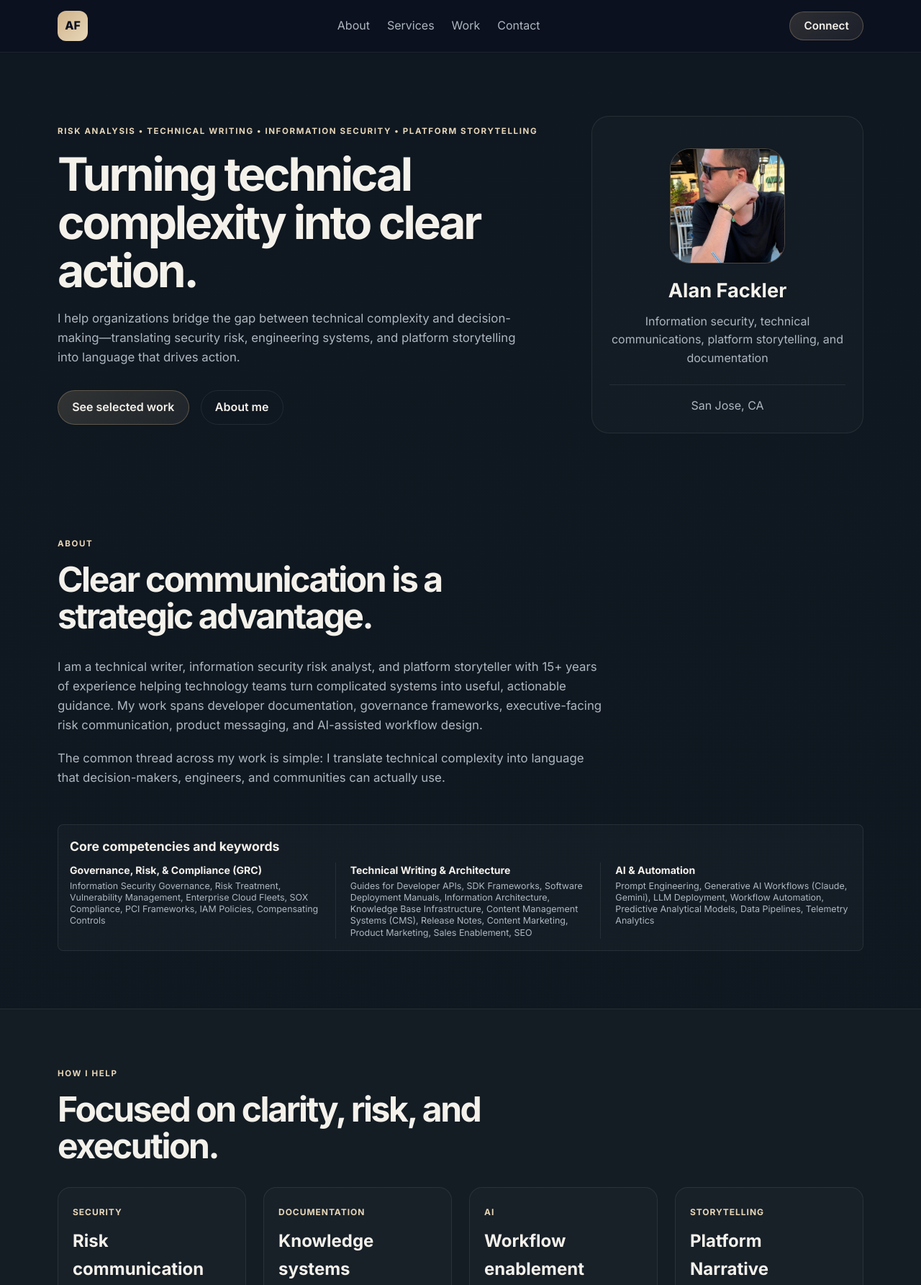
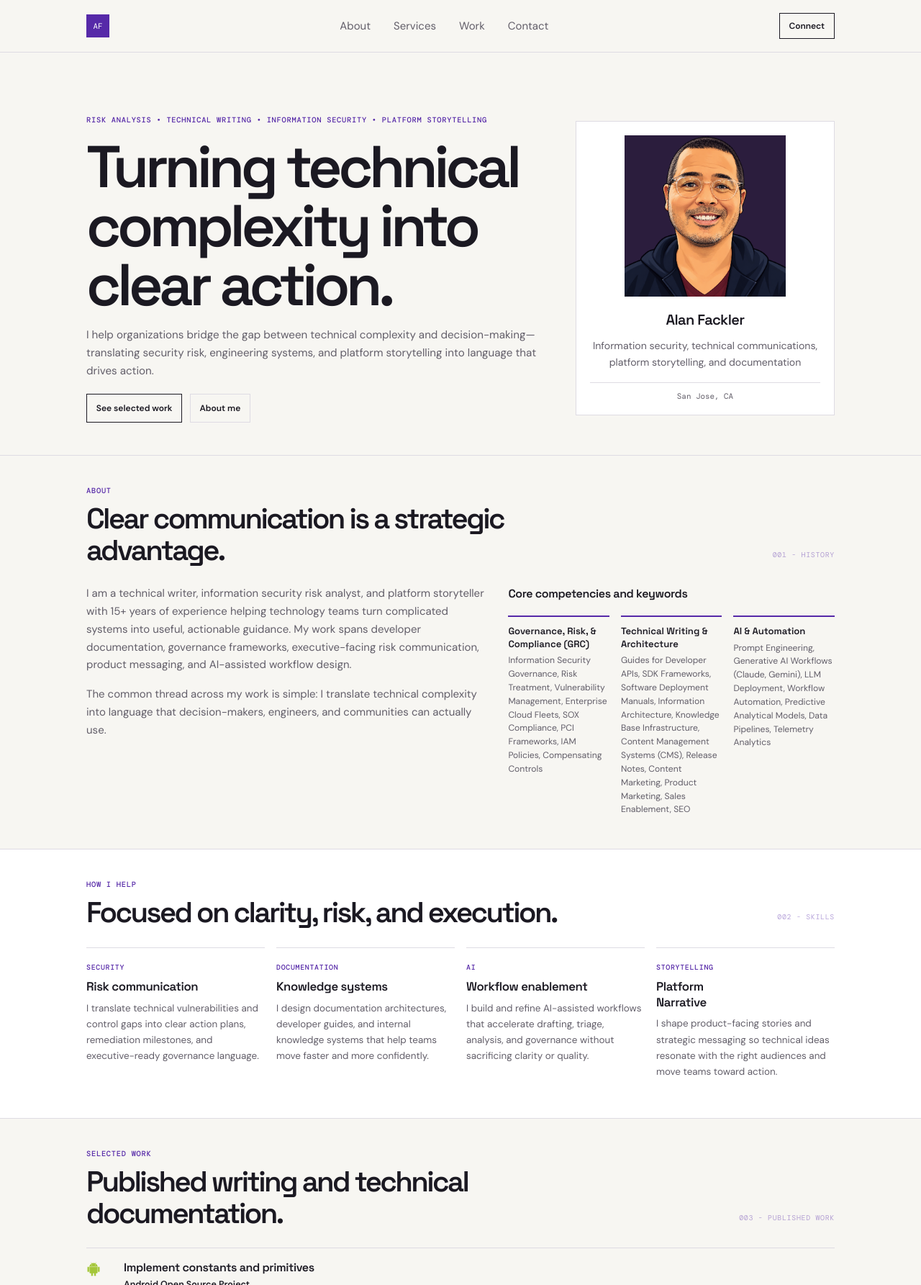
Before and after one commit to writenotleft14-art/portfolio, a plain HTML site: page index.html in a window 1280 px wide. Shown: the top 1785 px of the page at 72% size. Drawn offline with nearby package versions, Linux system fonts and the light colour scheme.

Commit message:
Match portfolio to résumé visual style
Co-authored-by: Copilot <223556219+Copilot@users.noreply.github.com>

```diff
--- a/index.html
+++ b/index.html
@@ -11,7 +11,7 @@
     <link rel="preconnect" href="https://fonts.googleapis.com" />
     <link rel="preconnect" href="https://fonts.gstatic.com" crossorigin />
     <link
-      href="https://fonts.googleapis.com/css2?family=Inter:wght@400;500;600;700;800&display=swap"
+      href="https://fonts.googleapis.com/css2?family=DM+Mono:wght@400;500&family=DM+Sans:wght@400;500;600;700&family=Space+Grotesk:wght@400;500;600;700&display=swap"
       rel="stylesheet"
     />
     <link rel="stylesheet" href="style.css" />
@@ -49,7 +49,7 @@
             <div class="avatar-wrap">
               <img
                 class="avatar"
-                src="67422538_10156307865826881_8074453493307408384_n.jpg"
+                src="alan-fackler-portrait.png"
                 alt="Alan Fackler"
               />
             </div>
@@ -65,8 +65,11 @@
       <section id="about" class="section">
         <div class="container">
           <div class="section-heading">
+            <div class="section-title">
               <p class="eyebrow">About</p>
               <h2>Clear communication is a strategic advantage.</h2>
+            </div>
+            <span class="section-code" aria-hidden="true">001 - history</span>
           </div>
 
           <div class="about-grid">
@@ -101,8 +104,11 @@
       <section id="services" class="section section-alt">
         <div class="container">
           <div class="section-heading">
+            <div class="section-title">
               <p class="eyebrow">How I help</p>
               <h2>Focused on clarity, risk, and execution.</h2>
+            </div>
+            <span class="section-code" aria-hidden="true">002 - skills</span>
           </div>
 
           <div class="project-grid">
@@ -152,8 +158,11 @@
       <section id="work" class="section">
         <div class="container">
           <div class="section-heading">
+            <div class="section-title">
               <p class="eyebrow">Selected work</p>
               <h2>Published writing and technical documentation.</h2>
+            </div>
+            <span class="section-code" aria-hidden="true">003 - published work</span>
           </div>
 
           <div class="timeline">
@@ -295,8 +304,9 @@
 
     <footer id="contact" class="site-footer">
       <div class="container footer-grid">
-        <div>
+        <div class="footer-heading">
           <p class="eyebrow">Let’s connect</p>
+          <span class="section-code" aria-hidden="true">004 - contacts</span>
         </div>
         <div class="contact-links">
           <a href="mailto:writenotleft14@gmail.com">writenotleft14@gmail.com</a>
--- a/style.css
+++ b/style.css
@@ -1,15 +1,15 @@
 :root {
-  --bg: #101820;
-  --bg-soft: #141f2b;
-  --panel: #152331;
-  --panel-strong: #1b2a3a;
-  --card: rgba(255, 255, 255, 0.025);
-  --text: #f4f1eb;
-  --muted: #aeb7c0;
-  --line: rgba(255, 255, 255, 0.08);
-  --accent: #d0b38c;
-  --accent-2: #e7d7b8;
-  --shadow: 0 20px 40px rgba(9, 14, 20, 0.28);
+  color-scheme: light;
+  --paper: #f7f6f2;
+  --white: #fff;
+  --ink: #1b1922;
+  --muted: #625e69;
+  --line: #dedbe3;
+  --violet: #5629a8;
+  --violet-dark: #2b1d3d;
+  --mono: "DM Mono", "Courier New", monospace;
+  --sans: "DM Sans", Arial, sans-serif;
+  --display: "Space Grotesk", Arial, sans-serif;
 }
 
 * {
@@ -22,10 +22,11 @@ html {
 
 body {
   margin: 0;
-  font-family: "Inter", sans-serif;
-  background: linear-gradient(180deg, #0f1720 0%, #101820 100%);
-  color: var(--text);
-  line-height: 1.6;
+  background: var(--paper);
+  color: var(--ink);
+  font-family: var(--sans);
+  font-size: 15px;
+  line-height: 1.65;
 }
 
 a {
@@ -33,233 +34,251 @@ a {
   text-decoration: none;
 }
 
+a:focus-visible {
+  outline: 3px solid var(--violet);
+  outline-offset: 3px;
+}
+
 img {
+  display: block;
   max-width: 100%;
-  display: block;
 }
 
 .container {
-  width: min(1120px, calc(100% - 2rem));
-  margin: 0 auto;
+  width: min(1040px, calc(100% - 64px));
+  margin-inline: auto;
 }
 
 .site-header {
   position: sticky;
   top: 0;
   z-index: 10;
-  backdrop-filter: blur(14px);
-  background: rgba(11, 16, 32, 0.7);
   border-bottom: 1px solid var(--line);
+  background: rgba(247, 246, 242, 0.96);
+  backdrop-filter: blur(12px);
 }
 
 .nav {
   display: flex;
+  min-height: 72px;
   align-items: center;
   justify-content: space-between;
-  min-height: 72px;
-  gap: 1rem;
+  gap: 1.5rem;
 }
 
 .brand {
-  display: inline-flex;
-  align-items: center;
-  justify-content: center;
-  width: 42px;
-  height: 42px;
-  border-radius: 12px;
-  background: linear-gradient(135deg, var(--accent), var(--accent-2));
-  color: #0b1020;
-  font-weight: 800;
+  display: grid;
+  width: 32px;
+  aspect-ratio: 1;
+  place-items: center;
+  background: var(--violet);
+  color: var(--white);
+  font: 400 0.68rem var(--mono);
 }
 
 .nav-links {
   display: flex;
   align-items: center;
-  gap: 1.5rem;
+  gap: clamp(1rem, 3vw, 2rem);
   color: var(--muted);
 }
 
-.nav-links a {
+.nav-links a,
+.contact-links a {
   transition: color 0.2s ease;
 }
 
 .nav-links a:hover,
-.nav-links a:focus-visible {
-  color: var(--text);
+.nav-links a:focus-visible,
+.contact-links a:hover,
+.contact-links a:focus-visible {
+  color: var(--violet);
 }
 
 .button {
   display: inline-flex;
+  min-height: 40px;
   align-items: center;
   justify-content: center;
-  min-height: 48px;
-  padding: 0 1.2rem;
-  border-radius: 999px;
-  border: 1px solid rgba(208, 179, 140, 0.3);
-  background: linear-gradient(135deg, rgba(208, 179, 140, 0.18), rgba(231, 215, 184, 0.08));
-  color: var(--text);
-  font-weight: 600;
-  box-shadow: none;
-  transition: transform 0.2s ease, border-color 0.2s ease;
+  padding: 0.55rem 0.8rem;
+  border: 1px solid var(--ink);
+  border-radius: 0;
+  background: transparent;
+  color: var(--ink);
+  font: 600 0.75rem var(--sans);
+  cursor: pointer;
+  transition: border-color 0.2s ease, color 0.2s ease;
 }
 
 .button:hover,
 .button:focus-visible {
-  transform: translateY(-1px);
-  border-color: rgba(208, 179, 140, 0.5);
+  border-color: var(--violet);
+  color: var(--violet);
 }
 
 .button-small {
-  min-height: 40px;
-  font-size: 0.95rem;
+  min-height: 36px;
 }
 
 .button-secondary {
-  background: transparent;
   border-color: var(--line);
-  box-shadow: none;
 }
 
 .hero {
-  padding: 5.5rem 0 4rem;
+  padding-block: clamp(3.2rem, 7vw, 5.3rem) 2.8rem;
+  border-bottom: 1px solid var(--line);
 }
 
 .hero-grid {
   display: grid;
-  grid-template-columns: 1.3fr 0.7fr;
+  grid-template-columns: minmax(0, 1.35fr) minmax(250px, 0.8fr);
   align-items: center;
-  gap: 2.5rem;
+  gap: clamp(1.2rem, 4vw, 2.4rem);
+}
+
+.hero-copy {
+  min-width: 0;
+}
+
+.eyebrow,
+.section-code,
+.project-tag,
+.footer-bottom {
+  font-family: var(--mono);
+  text-transform: uppercase;
+  letter-spacing: 0.07em;
 }
 
 .eyebrow {
   margin: 0 0 1rem;
-  color: var(--accent-2);
-  font-size: 0.72rem;
-  font-weight: 700;
-  letter-spacing: 0.14em;
-  text-transform: uppercase;
+  color: var(--violet);
+  font-size: 0.65rem;
+  font-weight: 500;
 }
 
 .hero-copy h1,
-.section-heading h2,
-.site-footer h2 {
+.section-heading h2 {
   margin: 0;
-  letter-spacing: -0.05em;
-  line-height: 1.05;
+  font-family: var(--display);
+  font-weight: 600;
+  letter-spacing: -0.065em;
+  line-height: 1;
 }
 
 .hero-copy h1 {
-  font-size: clamp(2.8rem, 5vw, 5rem);
-  max-width: 620px;
+  max-width: 680px;
+  font-size: clamp(3.2rem, 6.4vw, 5.2rem);
 }
 
 .hero-text {
-  max-width: 640px;
-  margin-top: 1.25rem;
+  max-width: 790px;
+  margin: 1rem 0 0;
   color: var(--muted);
-  font-size: 1.05rem;
+  font-size: 0.95rem;
 }
 
 .hero-actions {
   display: flex;
   flex-wrap: wrap;
-  gap: 1rem;
-  margin-top: 2rem;
-}
-
-.mini-stats {
-  list-style: none;
-  display: flex;
-  flex-wrap: wrap;
-  gap: 1.75rem;
-  padding: 0;
-  margin: 2rem 0 0;
-}
-
-.mini-stats li {
-  display: flex;
-  flex-direction: column;
-  gap: 0.15rem;
-}
-
-.mini-stats strong {
-  font-size: 1.5rem;
-}
-
-.mini-stats span {
-  color: var(--muted);
-  font-size: 0.8rem;
+  gap: 0.65rem;
+  margin-top: 1.2rem;
 }
 
 .hero-card {
-  position: relative;
-  background: rgba(255, 255, 255, 0.02);
+  width: min(100%, 360px);
+  justify-self: end;
+  padding: 1.2rem;
   border: 1px solid var(--line);
-  border-radius: 24px;
-  padding: 1.5rem;
-  box-shadow: none;
+  background: var(--white);
 }
 
 .avatar-wrap {
   display: flex;
+  width: 70%;
+  max-width: 224px;
+  aspect-ratio: 1;
+  align-items: flex-end;
   justify-content: center;
-  margin: 1.25rem 0 1rem;
+  margin: 0 auto 1rem;
+  overflow: hidden;
+  background: var(--violet-dark);
 }
 
 .avatar {
-  width: 160px;
-  height: 160px;
-  border-radius: 28px;
-  object-fit: cover;
-  object-position: center 30%;
-  border: 1px solid rgba(208, 179, 140, 0.3);
-  box-shadow: none;
+  width: 100%;
+  height: 100%;
+  object-fit: contain;
+  object-position: center bottom;
 }
 
 .hero-card h2 {
   margin: 0;
-  font-size: 1.7rem;
+  font-family: var(--display);
+  font-size: 1.25rem;
+  font-weight: 600;
+  letter-spacing: -0.03em;
   text-align: center;
 }
 
 .hero-card p {
   margin: 0.5rem 0 0;
   color: var(--muted);
+  font-size: 0.88rem;
   text-align: center;
 }
 
 .profile-details {
-  display: grid;
-  gap: 0.5rem;
-  margin-top: 1.5rem;
-  padding-top: 1rem;
+  margin-top: 1rem;
+  padding-top: 0.7rem;
   border-top: 1px solid var(--line);
   color: var(--muted);
+  font: 0.68rem var(--mono);
   text-align: center;
 }
 
 .section {
-  padding: 5rem 0;
+  padding-block: 2.5rem 2.8rem;
 }
 
 .section-alt {
-  background: rgba(255, 255, 255, 0.02);
-  border-top: 1px solid var(--line);
-  border-bottom: 1px solid var(--line);
+  border-block: 1px solid var(--line);
+  background: var(--white);
 }
 
 .section-heading {
-  margin-bottom: 2rem;
+  display: flex;
+  align-items: flex-end;
+  justify-content: space-between;
+  gap: 2rem;
+  margin-bottom: 1.6rem;
+}
+
+.section-title {
+  min-width: 0;
+}
+
+.section-heading .eyebrow {
+  margin-bottom: 0.55rem;
 }
 
 .section-heading h2 {
-  font-size: clamp(2rem, 4vw, 3rem);
-  max-width: 620px;
+  max-width: 760px;
+  font-size: clamp(1.7rem, 4vw, 2.5rem);
+  line-height: 1.1;
+}
+
+.section-code {
+  margin: 0 0 0.45rem;
+  color: var(--violet);
+  font-size: 0.62rem;
+  opacity: 0.42;
+  white-space: nowrap;
 }
 
 .about-grid {
   display: grid;
-  grid-template-columns: 1fr;
+  grid-template-columns: minmax(0, 1.1fr) minmax(0, 0.9fr);
+  align-items: start;
   gap: 2rem;
 }
 
@@ -268,241 +287,278 @@ img {
 }
 
 .about-grid p {
+  margin: 0 0 1rem;
   color: var(--muted);
-  font-size: 1.05rem;
-  margin: 0 0 1.2rem;
 }
 
 .skills-panel {
   display: grid;
   grid-template-columns: repeat(3, minmax(0, 1fr));
-  column-gap: 1.25rem;
-  background: var(--card);
-  border: 1px solid var(--line);
-  border-radius: 8px;
-  padding: 1rem;
+  gap: 1rem;
 }
 
-.skills-panel h3 {
+.skills-panel > h3 {
   grid-column: 1 / -1;
-  margin-top: 0;
-  margin-bottom: 0.5rem;
-  font-size: 1.1rem;
-}
-
-.tag-list {
-  display: flex;
-  flex-wrap: wrap;
-  gap: 0.75rem;
+  margin: 0;
+  font-family: var(--display);
+  font-size: 1rem;
+  font-weight: 600;
+  letter-spacing: -0.025em;
 }
 
 .competency-group {
-  padding-top: 0;
-  margin-top: 0;
-  border-top: 0;
-}
-
-.competency-group + .competency-group {
-  padding-left: 1.25rem;
-  border-left: 1px solid var(--line);
+  padding-top: 0.7rem;
+  border-top: 2px solid var(--violet);
 }
 
 .competency-group h4 {
-  margin: 0 0 0.15rem;
-  font-size: 0.88rem;
+  margin: 0 0 0.3rem;
+  font-family: var(--display);
+  font-size: 0.82rem;
+  font-weight: 600;
+  line-height: 1.35;
 }
 
 .competency-group p {
   margin: 0;
-  font-size: 0.78rem;
-  line-height: 1.3;
+  color: var(--muted);
+  font-size: 0.76rem;
+  line-height: 1.55;
 }
 
 .project-grid {
   display: grid;
   grid-template-columns: repeat(4, minmax(0, 1fr));
-  gap: 1.5rem;
+  gap: 1rem;
 }
 
 .project-card {
-  background: rgba(255, 255, 255, 0.02);
-  border: 1px solid var(--line);
-  border-radius: 18px;
-  overflow: hidden;
-  transition: transform 0.2s ease, border-color 0.2s ease;
+  min-width: 0;
+  border-top: 1px solid var(--line);
+  transition: border-color 0.2s ease;
 }
 
 .project-card:hover {
-  transform: translateY(-4px);
-  border-color: rgba(124, 156, 255, 0.5);
+  border-color: var(--violet);
 }
 
 .project-content {
-  padding: 1.25rem;
+  padding: 0.85rem 0.25rem 0.5rem 0;
 }
 
 .project-tag {
   display: inline-block;
-  margin-bottom: 0.75rem;
-  color: var(--accent-2);
-  font-size: 0.75rem;
-  font-weight: 700;
-  text-transform: uppercase;
-  letter-spacing: 0.08em;
+  margin-bottom: 0.45rem;
+  color: var(--violet);
+  font-size: 0.62rem;
+  font-weight: 500;
 }
 
 .project-content h3 {
-  margin: 0 0 0.6rem;
-  font-size: 1.5rem;
+  margin: 0 0 0.5rem;
+  font-family: var(--display);
+  font-size: 1.05rem;
+  font-weight: 600;
+  letter-spacing: -0.025em;
+  line-height: 1.3;
 }
 
 .project-content p {
-  margin: 0 0 1rem;
+  margin: 0;
   color: var(--muted);
-}
-
-.project-content a {
-  font-weight: 600;
-  color: var(--text);
+  font-size: 0.84rem;
 }
 
 .timeline {
-  display: grid;
-  gap: 1.25rem;
+  border-top: 1px solid var(--line);
 }
 
 .timeline-item {
   display: grid;
-  grid-template-columns: 160px 1fr;
+  grid-template-columns: 32px minmax(0, 1fr);
   gap: 1.25rem;
-  padding: 1.4rem 1.5rem;
-  background: rgba(255,255,255,0.02);
-  border: 1px solid var(--line);
-  border-radius: 18px;
-}
-
-.timeline-date {
-  color: var(--accent-2);
-  font-weight: 700;
+  padding-block: 1rem;
+  border-bottom: 1px solid var(--line);
 }
 
 .timeline-date {
   display: flex;
-  align-items: center;
-  min-height: 18px;
+  align-items: flex-start;
+  padding-top: 0.15rem;
 }
 
 .timeline-brand {
-  display: block;
-  width: 18px;
-  height: 18px;
+  width: 20px;
+  height: 20px;
   object-fit: contain;
 }
 
 .timeline-content h3 {
-  margin: 0 0 0.2rem;
-  font-size: 1.25rem;
+  margin: 0 0 0.15rem;
+  font-family: var(--display);
+  font-size: 1rem;
+  font-weight: 600;
+  letter-spacing: -0.025em;
+  line-height: 1.35;
+}
+
+.timeline-content h3 a:hover,
+.timeline-content h3 a:focus-visible {
+  color: var(--violet);
 }
 
 .timeline-content p {
-  margin: 0 0 0.35rem;
+  margin: 0 0 0.3rem;
+  color: var(--ink);
+  font-size: 0.78rem;
   font-weight: 600;
 }
 
 .timeline-content span {
   color: var(--muted);
+  font-size: 0.86rem;
 }
 
 .site-footer {
-  padding: 4rem 0 2rem;
-  background: rgba(11, 16, 32, 0.8);
+  padding-block: 1.5rem 1rem;
   border-top: 1px solid var(--line);
+  background: var(--white);
 }
 
 .footer-grid {
   display: flex;
+  align-items: center;
   justify-content: space-between;
-  align-items: center;
   gap: 2rem;
 }
 
-.footer-grid .eyebrow {
-  margin-bottom: 0;
+.footer-heading {
+  display: flex;
+  align-items: center;
+  gap: 1rem;
+}
+
+.footer-heading .eyebrow {
+  margin: 0;
+}
+
+.footer-heading .section-code {
+  margin: 0;
 }
 
 .contact-links {
   display: flex;
   flex-wrap: wrap;
   align-items: center;
-  gap: 0.75rem 1.5rem;
+  gap: 0.5rem 1.35rem;
   color: var(--muted);
-}
-
-.contact-links a:hover,
-.contact-links a:focus-visible {
-  color: var(--text);
+  font-size: 0.78rem;
 }
 
 .footer-bottom {
-  margin-top: 2rem;
-  padding-top: 1rem;
+  margin-top: 1rem;
+  padding-top: 0.65rem;
   border-top: 1px solid var(--line);
   color: var(--muted);
+  font-size: 0.62rem;
+}
+
+.footer-bottom p {
+  margin: 0;
 }
 
 @media (max-width: 860px) {
-  .hero-grid,
-  .about-grid,
-  .project-grid,
-  .footer-grid {
-    grid-template-columns: 1fr;
-    display: grid;
-  }
-
   .nav {
     flex-wrap: wrap;
     justify-content: center;
-    padding: 1rem 0;
+    padding-block: 0.75rem;
   }
 
   .nav-links {
+    order: 1;
     width: 100%;
     justify-content: center;
     flex-wrap: wrap;
   }
 
-  .timeline-item {
+  .hero-grid,
+  .about-grid {
     grid-template-columns: 1fr;
+  }
+
+  .hero-card {
+    justify-self: start;
+  }
+
+  .project-grid {
+    grid-template-columns: repeat(2, minmax(0, 1fr));
   }
 
   .skills-panel {
     grid-template-columns: 1fr;
-    row-gap: 0.75rem;
-  }
-
-  .competency-group + .competency-group {
-    padding-left: 0;
-    padding-top: 0.75rem;
-    border-left: 0;
-    border-top: 1px solid var(--line);
   }
 }
 
 @media (max-width: 520px) {
+  .container {
+    width: min(100% - 32px, 1040px);
+  }
+
   .hero {
-    padding-top: 4rem;
+    padding-top: 3rem;
   }
 
   .hero-copy h1 {
-    font-size: 2.5rem;
+    font-size: clamp(2.7rem, 13vw, 3.8rem);
   }
 
-  .button,
-  .button-small {
+  .hero-card {
     width: 100%;
   }
 
-  .hero-actions {
+  .project-grid {
+    grid-template-columns: 1fr;
+  }
+
+  .section-heading {
+    display: block;
+  }
+
+  .section-code {
+    display: inline-block;
+    margin-top: 0.75rem;
+  }
+
+  .timeline-item {
+    grid-template-columns: 24px minmax(0, 1fr);
+    gap: 0.7rem;
+  }
+
+  .footer-grid {
+    align-items: flex-start;
     flex-direction: column;
+    gap: 0.8rem;
+  }
+
+  .footer-heading {
+    flex-wrap: wrap;
+  }
+
+  .contact-links {
+    align-items: flex-start;
+    flex-direction: column;
+    gap: 0.45rem;
   }
 }
+
+@media (prefers-reduced-motion: reduce) {
+  html {
+    scroll-behavior: auto;
+  }
+
+  *,
+  *::before,
+  *::after {
+    transition-duration: 0.01ms !important;
+  }
+}
```
Also changed, not shown: alan-fackler-portrait.png (added). Lines whose indentation alone changed are shown as unchanged.
